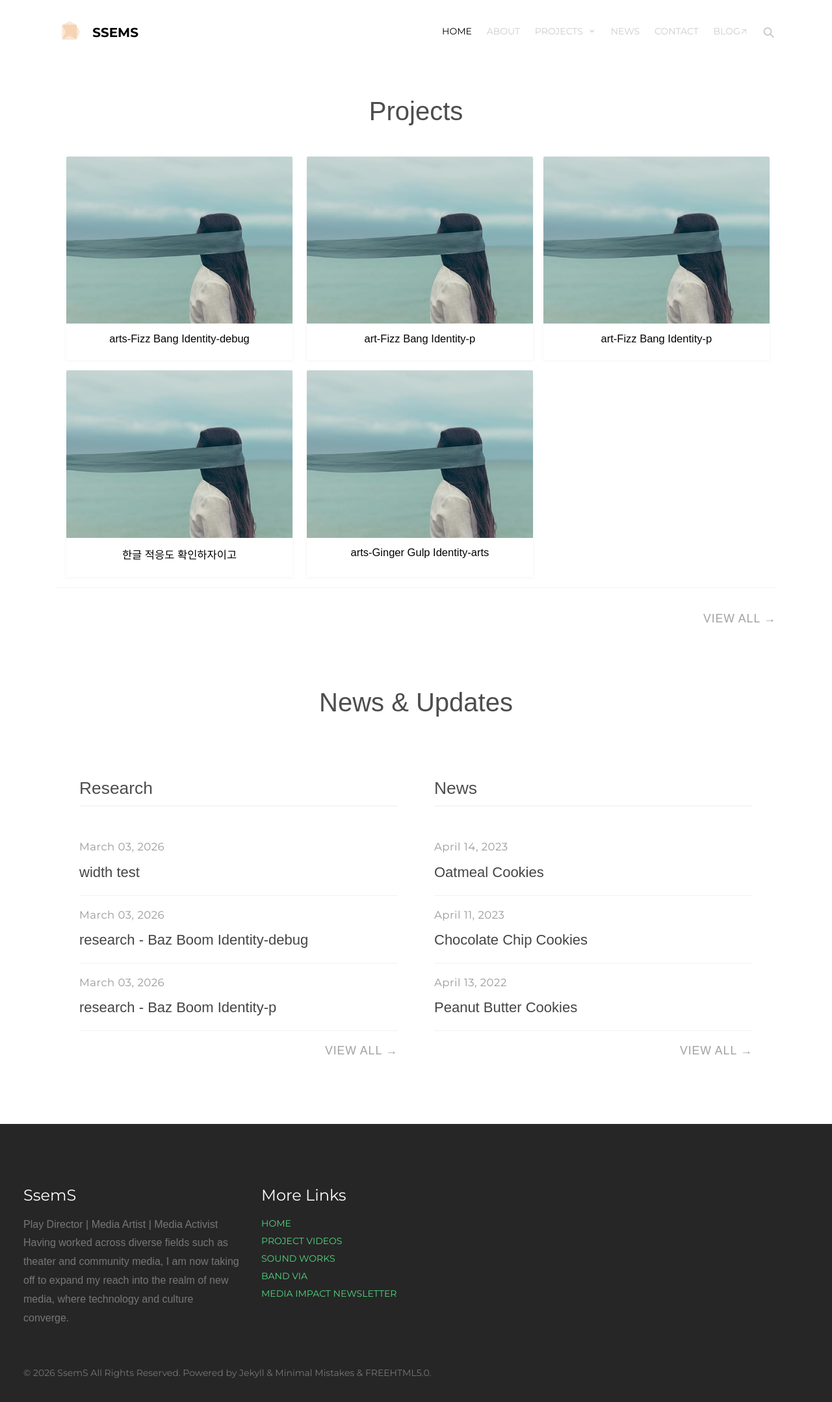
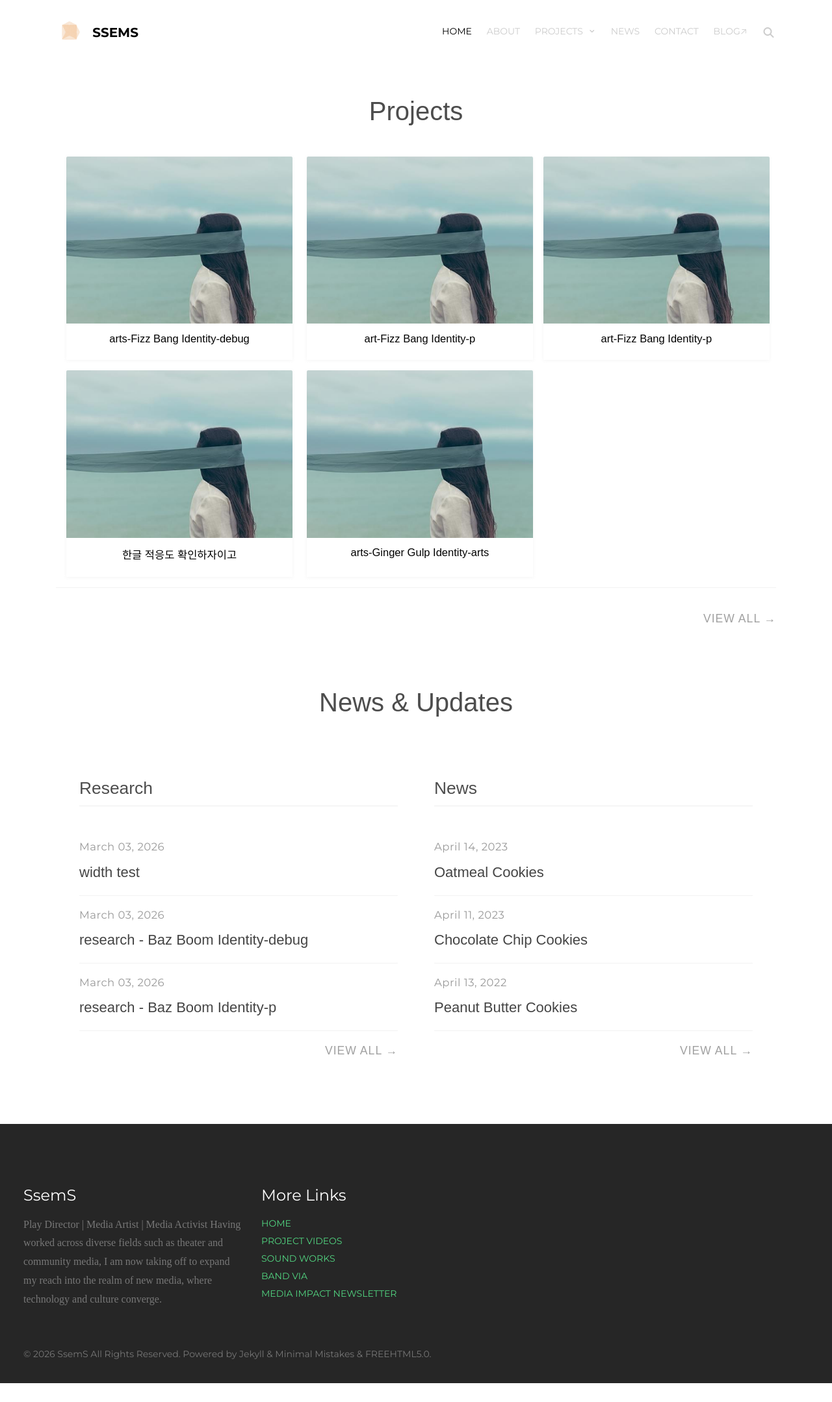
Before and after one commit to grimzaeye/grimzaeye.github.io, a Jekyll site: the page built from _pages/home.md, in a window 1280 px wide. Shown: the whole page at 65% size. Built offline with Jekyll 4.4.1, drawn with Linux system fonts in a browser that asks for light colours; cached includes are drawn as plain includes; some web fonts are replaced; after the commit the page ends 2129 px from its top, so only the background shows below that.

Commit message:
style: apply KoPubWorldBatang to body text

```diff
--- a/_includes/head/custom.html
+++ b/_includes/head/custom.html
@@ -4,7 +4,11 @@
   <link rel="preconnect" href="https://fonts.googleapis.com">
   <link rel="preconnect" href="https://fonts.gstatic.com" crossorigin>
   <link href="https://fonts.googleapis.com/css2?family=Noto+Serif+KR:wght@200..900&display=swap" rel="stylesheet">
-  <link rel="stylesheet" as="style" crossorigin href="https://cdn.jsdelivr.net/gh/orioncactus/pretendard@v1.3.8/dist/web/static/pretendard.css" />
+  <style>
+    @font-face { font-family: 'KoPubWorldBatang'; font-weight: 300; font-style: normal; src: url('https://fastly.jsdelivr.net/gh/projectnoonnu/noonfonts_2201-2@1.0/KoPubWorldBatangLight.woff') format('woff'); }
+    @font-face { font-family: 'KoPubWorldBatang'; font-weight: 500; font-style: normal; src: url('https://fastly.jsdelivr.net/gh/projectnoonnu/noonfonts_2201-2@1.0/KoPubWorldBatangMedium.woff') format('woff'); }
+    @font-face { font-family: 'KoPubWorldBatang'; font-weight: 700; font-style: normal; src: url('https://fastly.jsdelivr.net/gh/projectnoonnu/noonfonts_2201-2@1.0/KoPubWorldBatangBold.woff') format('woff'); }
+  </style>
   <link href="https://webfontworld.github.io/gmarket/GmarketSans.css" rel="stylesheet">
 <!-- insert favicons. use https://realfavicongenerator.net/ -->
 
--- a/assets/css/main.scss
+++ b/assets/css/main.scss
@@ -18,7 +18,7 @@ search: false
 }
 
 $font-primary: 'GmarketSans', 'Montserrat', sans-serif;
-$font-secondary: 'Pretendard', 'NanumMyeongjo', sans-serif;
+$font-secondary: 'KoPubWorldBatang', 'NanumMyeongjo', serif;
 $border-radius-base: 4px;
 $brand-primary: #52D681;
 $brand-secondary: #118DF0;
@@ -152,7 +152,7 @@ $cursor-disabled: not-allowed !default;
 body {
   font-family: $font-secondary;
   font-weight: 300;
-  /* Pretendard looks very elegant at lighter weights for body */
+  /* KoPubWorldBatang provides an elegant, highly readable serif experience */
   font-size: 16px;
   line-height: 1.8;
   color: #333;
```
